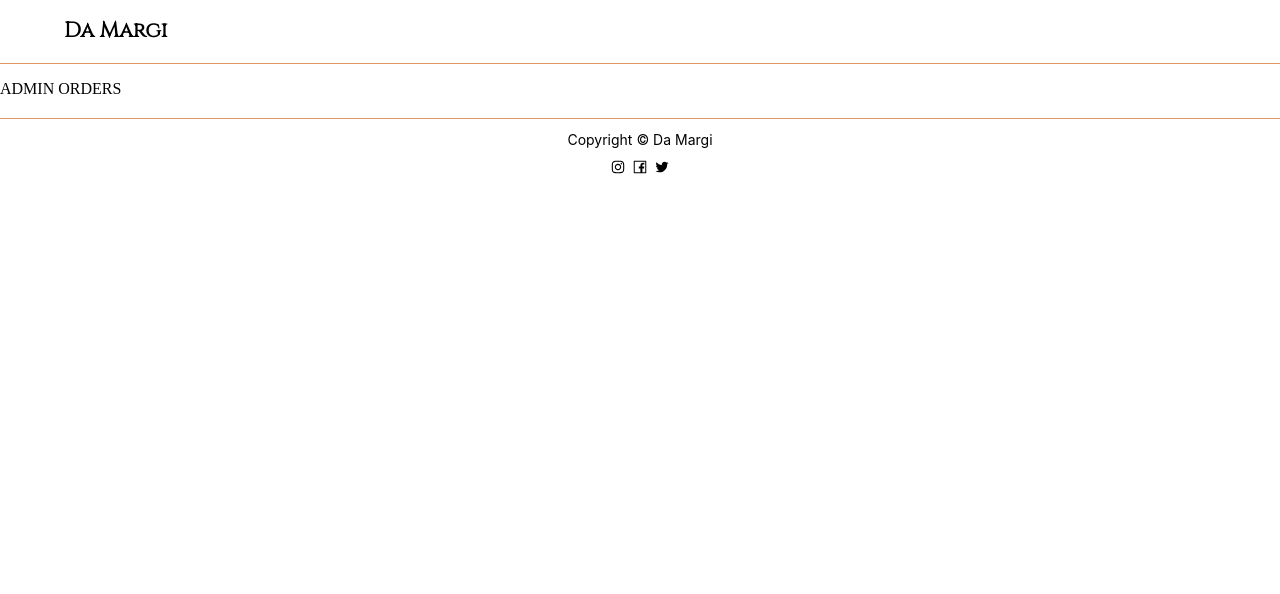
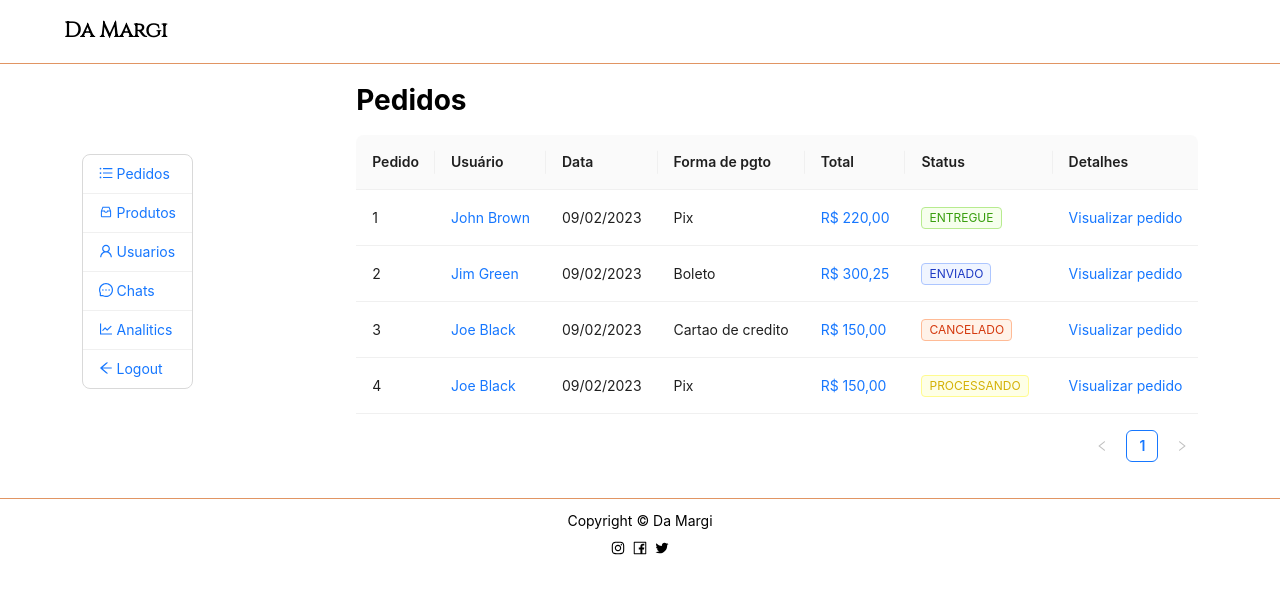
Before and after one commit to guibeutler/MERN-Stack-Project-E-commerce, a React (Create React App) app in the folder frontend/: page /admin/orders in a window 1280 px wide. Shown: the top 594 px of the page. Built offline with nearby package versions, Linux system fonts and the light colour scheme; a web font is replaced by a local one.

Commit message:
prepare admin orders screen

```diff
--- a/frontend/src/screens/admin/AdminOrders/index.tsx
+++ b/frontend/src/screens/admin/AdminOrders/index.tsx
@@ -1,10 +1,186 @@
+/* eslint-disable jsx-a11y/anchor-is-valid */
 import React from 'react'
+import { Col, List, Row, Table, Tag } from 'antd'
+import { useNavigate } from 'react-router-dom'
+import {
+	ArrowLeftOutlined,
+	InboxOutlined,
+	LineChartOutlined,
+	MessageOutlined,
+	UnorderedListOutlined,
+	UserOutlined,
+} from '@ant-design/icons'
+import type { ColumnsType } from 'antd/es/table'
+import moment from 'moment'
+
+interface DataType {
+	key: string
+	order: number
+	user: string
+	date: string
+	amount: number
+	tags: string[]
+	details: string
+	paymentMethod: string
+}
 
 function AdminOrders() {
+	const navigate = useNavigate()
+
+	const columns: ColumnsType<DataType> = [
+		{
+			title: 'Pedido',
+			dataIndex: 'order',
+			key: 'order',
+		},
+		{
+			title: 'Usuário',
+			dataIndex: 'user',
+			key: 'user',
+			render: (text) => <a>{text}</a>,
+		},
+		{
+			title: 'Data',
+			dataIndex: 'date',
+			key: 'date',
+		},
+		{
+			title: 'Forma de pgto',
+			dataIndex: 'paymentMethod',
+			key: 'paymentMethod',
+		},
+		{
+			title: 'Total',
+			dataIndex: 'amount',
+			key: 'amount',
+			render: (_, price) => (
+				<a>R$ {price.amount.toFixed(2).toString().replace('.', ',')}</a>
+			),
+		},
+		{
+			title: 'Status',
+			key: 'status',
+			dataIndex: 'status',
+			render: (_, { tags }) => (
+				<>
+					{tags.map((tag) => {
+						let color =
+							tag === 'entregue'
+								? 'green'
+								: tag === 'cancelado'
+								? 'volcano'
+								: tag === 'processando'
+								? 'yellow'
+								: 'geekblue'
+
+						return (
+							<Tag color={color} key={tag}>
+								{tag.toUpperCase()}
+							</Tag>
+						)
+					})}
+				</>
+			),
+		},
+		{
+			title: 'Detalhes',
+			key: 'details',
+			dataIndex: 'details',
+			render: (_, d) => {
+				return (
+					<a onClick={() => navigate('/admin/order-details')}>{d.details}</a>
+				)
+			},
+		},
+	]
+
+	const currentDateTime = moment().local().format('DD/MM/YYYY')
+
+	const data: DataType[] = [
+		{
+			key: '1',
+			order: 1,
+			user: 'John Brown',
+			date: currentDateTime,
+			amount: 220.0,
+			tags: ['entregue'],
+			details: 'Visualizar pedido',
+			paymentMethod: 'Pix',
+		},
+		{
+			key: '2',
+			order: 2,
+			user: 'Jim Green',
+			date: currentDateTime,
+			amount: 300.25,
+			tags: ['enviado'],
+			details: 'Visualizar pedido',
+			paymentMethod: 'Boleto',
+		},
+		{
+			key: '3',
+			order: 3,
+			user: 'Joe Black',
+			date: currentDateTime,
+			amount: 150.0,
+			tags: ['cancelado'],
+			details: 'Visualizar pedido',
+			paymentMethod: 'Cartao de credito',
+		},
+		{
+			key: '4',
+			order: 4,
+			user: 'Joe Black',
+			date: currentDateTime,
+			amount: 150.0,
+			tags: ['processando'],
+			details: 'Visualizar pedido',
+			paymentMethod: 'Pix',
+		},
+	]
+
+	const menuList = [
+		<a onClick={() => navigate('/admin/orders')}>
+			<UnorderedListOutlined /> Pedidos
+		</a>,
+		<a onClick={() => navigate('/admin/orders')}>
+			<InboxOutlined /> Produtos
+		</a>,
+		<a onClick={() => navigate('/admin/orders')}>
+			<UserOutlined /> Usuarios
+		</a>,
+		<a onClick={() => navigate('/admin/orders')}>
+			<MessageOutlined /> Chats
+		</a>,
+		<a onClick={() => navigate('/admin/orders')}>
+			<LineChartOutlined /> Analitics
+		</a>,
+		<a onClick={() => navigate('/admin/orders')}>
+			<ArrowLeftOutlined /> Logout
+		</a>,
+	]
+
 	return (
-		<div>
-			<p>ADMIN ORDERS</p>
-		</div>
+		<Row
+			style={{
+				display: 'flex',
+				justifyContent: 'space-around',
+				alignItems: 'center',
+			}}
+		>
+			<Col>
+				<List
+					size="small"
+					bordered
+					dataSource={menuList}
+					renderItem={(item) => <List.Item>{item}</List.Item>}
+				/>
+			</Col>
+			<Col>
+				<h1>Pedidos</h1>
+				<Table columns={columns} dataSource={data} />
+			</Col>
+		</Row>
 	)
 }
 
```
